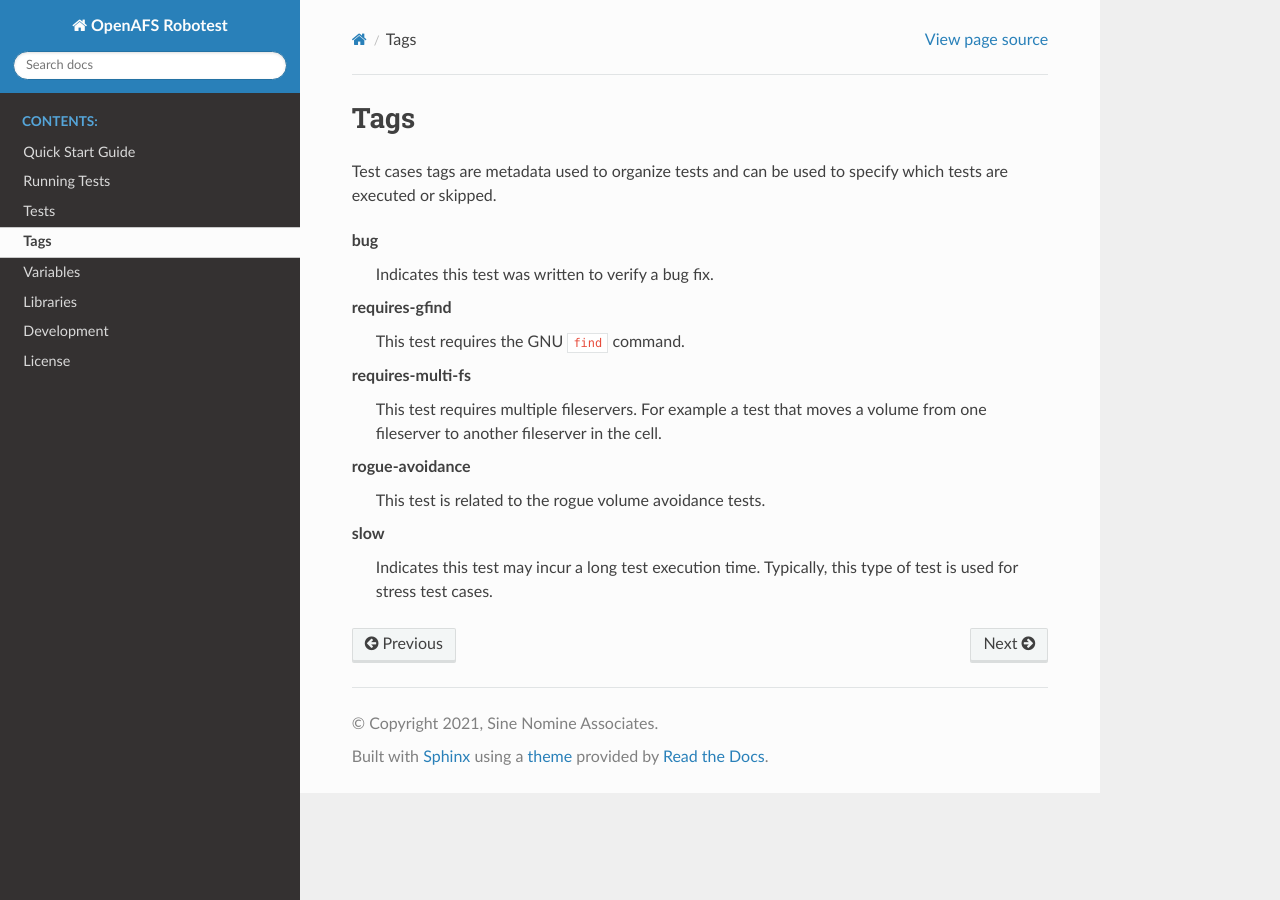
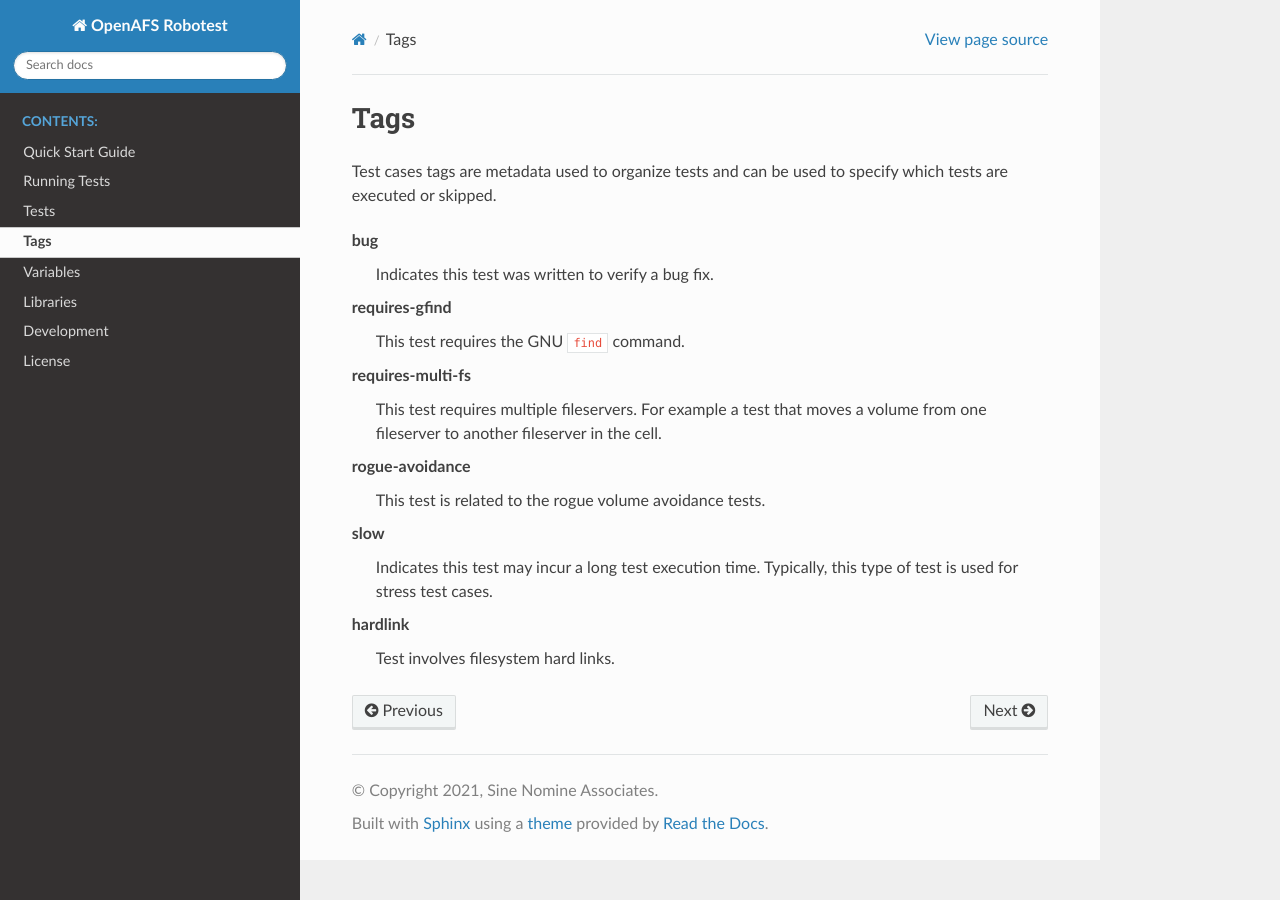
Before and after one commit to openafs-contrib/openafs-robotest, a Sphinx documentation site: the page built from docs/source/tags.rst, in a window 1280 px wide. Built offline with Sphinx 7.4.7 and the Read the Docs theme 2.0.0, drawn with Linux system fonts in a browser that asks for light colours.

Commit message:
Add hardlink tag to tests that create a hard link

```diff
--- a/docs/source/tags.rst
+++ b/docs/source/tags.rst
@@ -22,3 +22,6 @@ rogue-avoidance
 slow
   Indicates this test may incur a long test execution time.  Typically, this
   type of test is used for stress test cases.
+
+hardlink
+  Test involves filesystem hard links.
```
Also changed, not shown: 1 other file.
